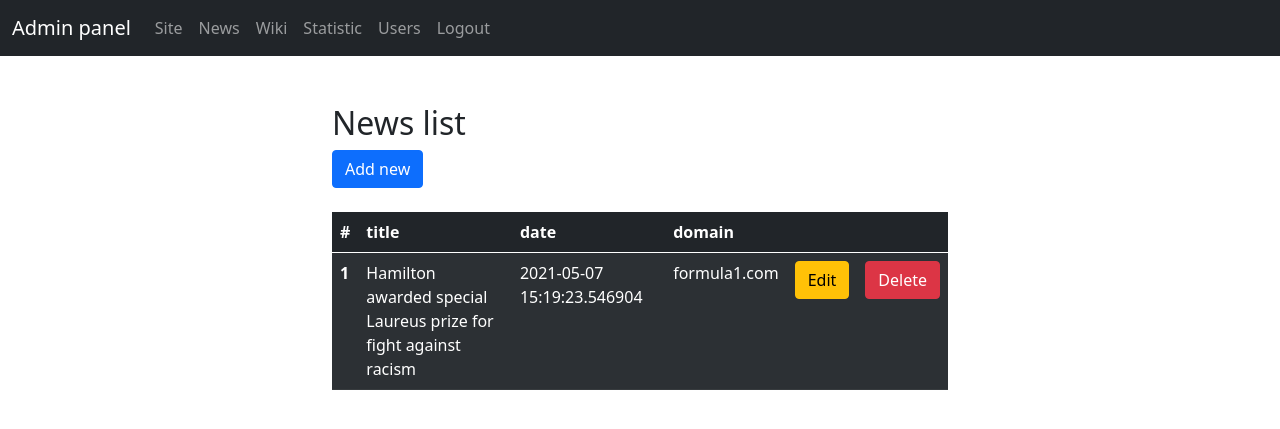
After one commit to SpectralJager/beyondf1-concept, a Flask app: page /admin/news in a window 1280 px wide. The commit adds this page. Shown: the top 429 px of the page. Run offline with Flask 2, Linux system fonts and the light colour scheme; a user stored in the database is signed in; data comes from the database, SQL or seed files in the repository; both versions use the stored data as it was after the commit; some libraries are stand-ins or nearby versions.

Commit message:
admin panel 0.01
news, users manipulation done

```diff
--- a/beyondf1/static/scss/components/_additional.scss
+++ b/beyondf1/static/scss/components/_additional.scss
@@ -1,6 +1,6 @@
 a{
     text-decoration: none;
-    color: inherit;
+    color: $imperial_red;
 }
 .btn{
     display: inline-block;
--- a/beyondf1/static/scss/components/_header.scss
+++ b/beyondf1/static/scss/components/_header.scss
@@ -26,6 +26,9 @@ header{
                 background-color: $imperial-red;
                 box-shadow: 3px 3px 10px $rosso-corsa;
             }
+        }
+        a:not(.disabled-link){
+            color: inherit;
         }
     }
     .bottom-content{
--- a/beyondf1/static/scss/main.css
+++ b/beyondf1/static/scss/main.css
@@ -1,7 +1,7 @@
 @import url("https://fonts.googleapis.com/css2?family=Lato:wght@100;300;400;700;900&family=Open+Sans:wght@300;400;700;800&family=Oswald:wght@300;400;500;700&display=swap");
 a {
   text-decoration: none;
-  color: inherit;
+  color: #E63946;
 }
 
 .btn {
@@ -86,6 +86,10 @@ header .navigation a:hover, header .navigation a:focus {
   background-color: #E63946;
   -webkit-box-shadow: 3px 3px 10px #D00000;
           box-shadow: 3px 3px 10px #D00000;
+}
+
+header .navigation a:not(.disabled-link) {
+  color: inherit;
 }
 
 header .bottom-content {
--- a/beyondf1/templates/admin/admin-layout.html
+++ b/beyondf1/templates/admin/admin-layout.html
@@ -14,5 +14,9 @@
     {% block content %}
     {% endblock %}
     <script src="https://cdn.jsdelivr.net/npm/bootstrap@5.0.0/dist/js/bootstrap.bundle.min.js" integrity="sha384-p34f1UUtsS3wqzfto5wAAmdvj+osOnFyQFpp4Ua3gs/ZVWx6oOypYoCJhGGScy+8" crossorigin="anonymous"></script>
+    <script src="//cdn.ckeditor.com/4.16.0/standard/ckeditor.js"></script>
+    <script type="text/javascript">
+        CKEDITOR.replace('editor')
+    </script>
 </body>
 </html>
--- a/beyondf1/templates/admin/includes/_navbar.html
+++ b/beyondf1/templates/admin/includes/_navbar.html
@@ -6,6 +6,9 @@
         </button>
         <div class="collapse navbar-collapse" id="navbarNav">
         <ul class="navbar-nav">
+            <li class="nav-item">
+                <a class="nav-link" href="/">Site</a>
+            </li>
             {% if session.is_logged %}
             <li class="nav-item">
                 <a class="nav-link" href="/admin/news">News</a>
--- /dev/null
+++ b/beyondf1/templates/admin/news.html
@@ -0,0 +1,32 @@
+{% extends 'admin/admin-layout.html' %}
+
+{% block content %}
+<div class="container mt-5 col-lg-6 col-md-8">
+    <h2>News list</h2>
+    <a href="news/add-new" class="btn btn-primary">Add new</a>
+    <table class="table table-dark table-striped table-responsive mt-4">
+        <thead>
+            <tr>
+            <th scope="col">#</th>
+            <th scope="col">title</th>
+            <th scope="col">date</th>
+            <th scope="col">domain</th>
+            <th scope="col"></th>
+            <th scope="col"></th>
+            </tr>
+        </thead>
+        <tbody>
+            {% for article in news %}
+            <tr>
+                <th scope="row">{{article.id}}</th>
+                <td>{{article.title}}</td>
+                <td>{{article.date}}</td>
+                <td>{{article.domain}}</td>
+                <td><a href="news/edit/{{article.id}}" class="btn btn-warning">Edit</a></td>
+                <td><a href="news/delete/{{article.id}}" class="btn btn-danger">Delete</a></td>
+            </tr>
+            {% endfor %}
+        </tbody>
+    </table>
+</div>
+{% endblock %}
--- a/beyondf1/templates/admin/panel.html
+++ b/beyondf1/templates/admin/panel.html
@@ -1 +1,7 @@
 {% extends 'admin/admin-layout.html' %}
+
+{% block content %}
+<div class="container mt-5">
+    <h1>Welcome to the Admin panel! {{session.username}}</h1>
+</div>
+{% endblock %}
--- a/beyondf1/templates/article.html
+++ b/beyondf1/templates/article.html
@@ -9,7 +9,7 @@
         <h1 class="title">{{ article.title }}</h1>
         <p class="meta">{{ article.date }}</p>
         <p class="text">{{ article.text | safe }}</p>
-        <p class="source">{{ article.source }}</p>
+        <a href='{{article.source}}' class="source">{{ article.domain }}</a>
     </section>
     <section class="articles">
     {% for article_rec in articles %}
--- a/beyondf1/views.py
+++ b/beyondf1/views.py
@@ -22,9 +22,9 @@ class Event():
     title = "Lorem impsum"
     description = "Lorem ipsum dolor, sit amet consectetur adipisicing elit. Illo odit voluptas praesentium tempore quisquam nihil sint eveniet vero eligendi est!"
     date = '18:00 01.02.20'
-    bg_url = "img/gp-bg.jpg"
+    bg_url = "/static/img/gp-bg.jpg"
 
-class Article():
+class dev_Article():
     title = "Lorem ipsum dolor sit amet consectetur, adipisicing elit."
     text = "Sunt aute ut consectetur nostrud non mollit do elit Lorem sit consequat aute proident do. Cillum fugiat nostrud dolor elit do sint esse ex quis mollit ullamco. Anim labore et consectetur id aliqua ea aliqua ipsum. Laborum ex non sunt eu consequat Lorem minim ea velit veniam sunt nostrud nulla consectetur. Velit in sint aliqua est mollit aliqua consequat culpa excepteur veniam. Ad aliqua et consequat minim consequat velit nisi ut velit elit exercitation ea magna id.\nEnim mollit exercitation ut nostrud ut do in cupidatat commodo. Labore commodo adipisicing in enim. Culpa elit consectetur laboris aute dolore culpa ex aute. Laborum ullamco incididunt ea adipisicing aute excepteur commodo tempor laborum qui nisi labore consequat duis. Ut magna mollit laborum in sint nisi commodo proident nostrud et voluptate dolore qui nostrud.\n"
     date = '18:00 01.02.20'
@@ -34,18 +34,19 @@ class Article():
         self.id = id
 
 events = [Event(), Event()]
-articles = [ Article(i) for i in range(3)]
+dev_articles = [ dev_Article(i) for i in range(3)]
 
 
 #### routes
 @bp.route('/')
 def home():
+    articles = Article.query.all()
     return render_template('home.html', events=events, articles=articles)
 
 @bp.route('/articles/<int:id>/')
 def article(id):
-    article = articles[id]
-    return render_template('article.html', article=article, articles=articles[:2])
+    article = Article.query.get(id)
+    return render_template('article.html', article=article, articles=dev_articles[:2])
 
 @bp.route('/wiki')
 def wiki():
@@ -98,3 +99,106 @@ def logout():
 @is_loggin
 def panel():
     return render_template('admin/panel.html')
+
+## Users manipulations
+@bp.route('/admin/users')
+@is_loggin
+def users():
+    users = Admin.query.all()
+    return render_template('admin/users.html', users=users)
+
+@bp.route('/admin/users/delete/<int:id>')
+@is_loggin
+def user_delete(id):
+    user = Admin.query.get(id)
+    db.session.delete(user)
+    db.session.commit()
+
+    flash('User\'ve been deleted', 'success')
+    return redirect(url_for('view.users'))
+
+
+@bp.route('/admin/users/edit/<int:id>', methods=['GET', 'POST'])
+@is_loggin
+def user_edit(id):
+    user = Admin.query.get(id)
+    if request.method == 'POST':
+        user.username = request.form['username']
+        user.email = request.form['email']
+        password = request.form['password']
+        user.password = sha512(bytes(password, encoding='utf-8')).digest()
+
+        db.session.commit()
+        session.clear()
+        flash('Account updated!', 'success')
+        return redirect(url_for('view.login'))
+
+    return render_template('admin/users-edit.html', user=user)
+
+@bp.route('/admin/users/add-new', methods=['GET', 'POST'])
+def new_user():
+    if request.method == 'POST':
+        username = request.form['username']
+        email = request.form['email']
+        password = request.form['password']
+        password = sha512(bytes(password, encoding='utf-8')).digest()
+
+        admin= Admin(username,email,password)
+
+        db.session.add(admin)
+        db.session.commit()
+        flash('User created!', 'success')
+        return redirect(url_for('view.users'))
+
+    return render_template('admin/register.html')
+## News manipulations
+@bp.route('/admin/news')
+@is_loggin
+def news():
+    news = Article.query.all()
+    return render_template('admin/news.html', news=news)
+
+@bp.route('/admin/news/delete/<int:id>')
+@is_loggin
+def news_delete(id):
+    news = Article.query.get(id)
+    db.session.delete(news)
+    db.session.commit()
+
+    flash('News\'ve been deleted', 'success')
+    return redirect(url_for('view.news'))
+
+@bp.route('/admin/news/add-new', methods=['GET', 'POST'])
+def new_article():
+    if request.method == 'POST':
+        title = request.form['title']
+        domain = request.form['domain']
+        source = request.form['source']
+        bg_url = request.form['bg_url']
+        text = request.form['text']
+
+        news = Article(title,text,bg_url,domain,source)
+
+        db.session.add(news)
+        db.session.commit()
+        flash('News created!', 'success')
+        return redirect(url_for('view.news'))
+
+    return render_template('admin/news-new.html')
+
+@bp.route('/admin/news/edit/<int:id>', methods=['GET', 'POST'])
+def edit_article(id):
+    article = Article.query.get(id)
+    if request.method == 'POST':
+        article.title = request.form['title']
+        article.domain = request.form['domain']
+        article.source = request.form['source']
+        article.bg_url = request.form['bg_url']
+        article.text = request.form['text']
+
+        db.session.commit()
+
+        flash('News updated!', 'success')
+        return redirect(url_for('view.news'))
+
+    return render_template('admin/news-edit.html', article=article)
```
Also changed, not shown: beyondf1/models.py (+18 -0 lines), beyondf1/templates/admin/news-edit.html (added, +34 -0 lines), beyondf1/templates/admin/news-new.html (added, +33 -0 lines), beyondf1/templates/admin/users-edit.html (added, +25 -0 lines), beyondf1/templates/admin/users-new.html (added, +25 -0 lines), beyondf1/templates/admin/users.html (added, +30 -0 lines), beyondf1/templates/macro/_card-gen.html (+4 -4 lines), migrations/versions/f87848ee5a17_.py (added, +39 -0 lines), beyondf1/dev.db, 1 other file.
